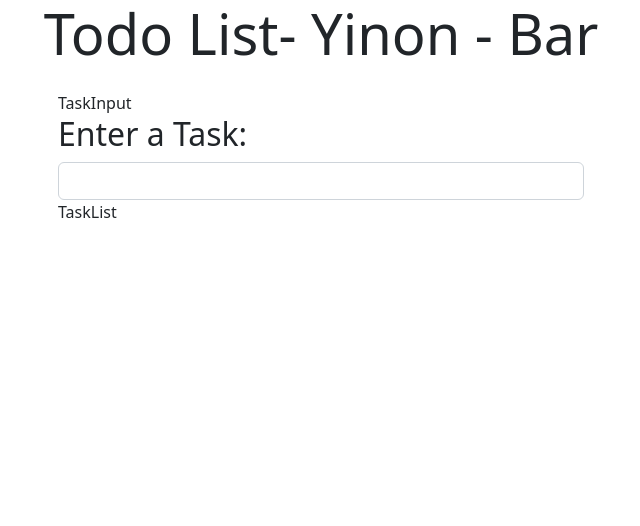
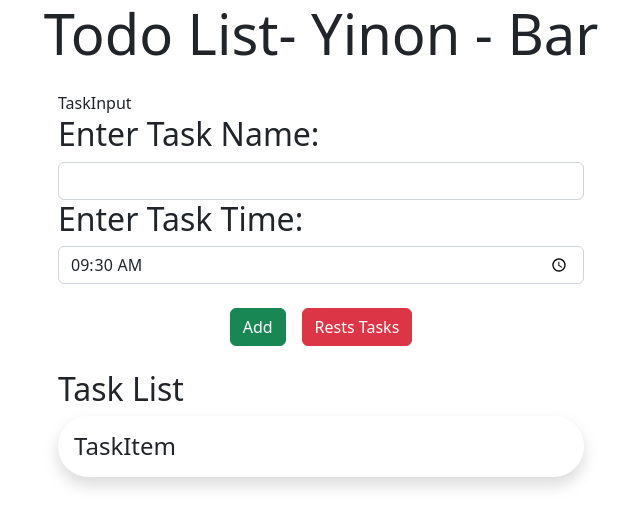
Before and after one commit to Yinon-bar/react-todo-list-old, a React (Create React App) app: page / in a window 1280 px wide. Shown: the top 526 px of the page, without its empty margins (319-959 px from the left). Built offline with nearby package versions, Linux system fonts and the light colour scheme.

Commit message:
clean-slate

```diff
--- a/src/Components/TaskInput.js
+++ b/src/Components/TaskInput.js
@@ -2,8 +2,14 @@ function TaskInput() {
   return (
     <div>
       TaskInput
-      <h2>Enter a Task: </h2>
+      <h2>Enter Task Name: </h2>
       <input type="text" className="form-control" />
+      <h2>Enter Task Time: </h2>
+      <input type="time" defaultValue="09:30" className="form-control" />
+      <div className="btns text-center my-4">
+        <button className="btn btn-success me-3">Add</button>
+        <button className="btn btn-danger">Rests Tasks</button>
+      </div>
     </div>
   );
 }
--- /dev/null
+++ b/src/Components/TaskItem.js
@@ -0,0 +1,9 @@
+function TaskItem() {
+  return (
+    <div className="shadow p-3 rounded rounded-5">
+      <h4 className="m-0">TaskItem</h4>
+    </div>
+  );
+}
+
+export default TaskItem;
--- a/src/Components/TaskList.js
+++ b/src/Components/TaskList.js
@@ -1,5 +1,12 @@
+import TaskItem from "./TaskItem";
+
 function TaskList() {
-  return <div>TaskList</div>;
+  return (
+    <div>
+      <h2>Task List</h2>
+      <TaskItem />
+    </div>
+  );
 }
 
 export default TaskList;
```
